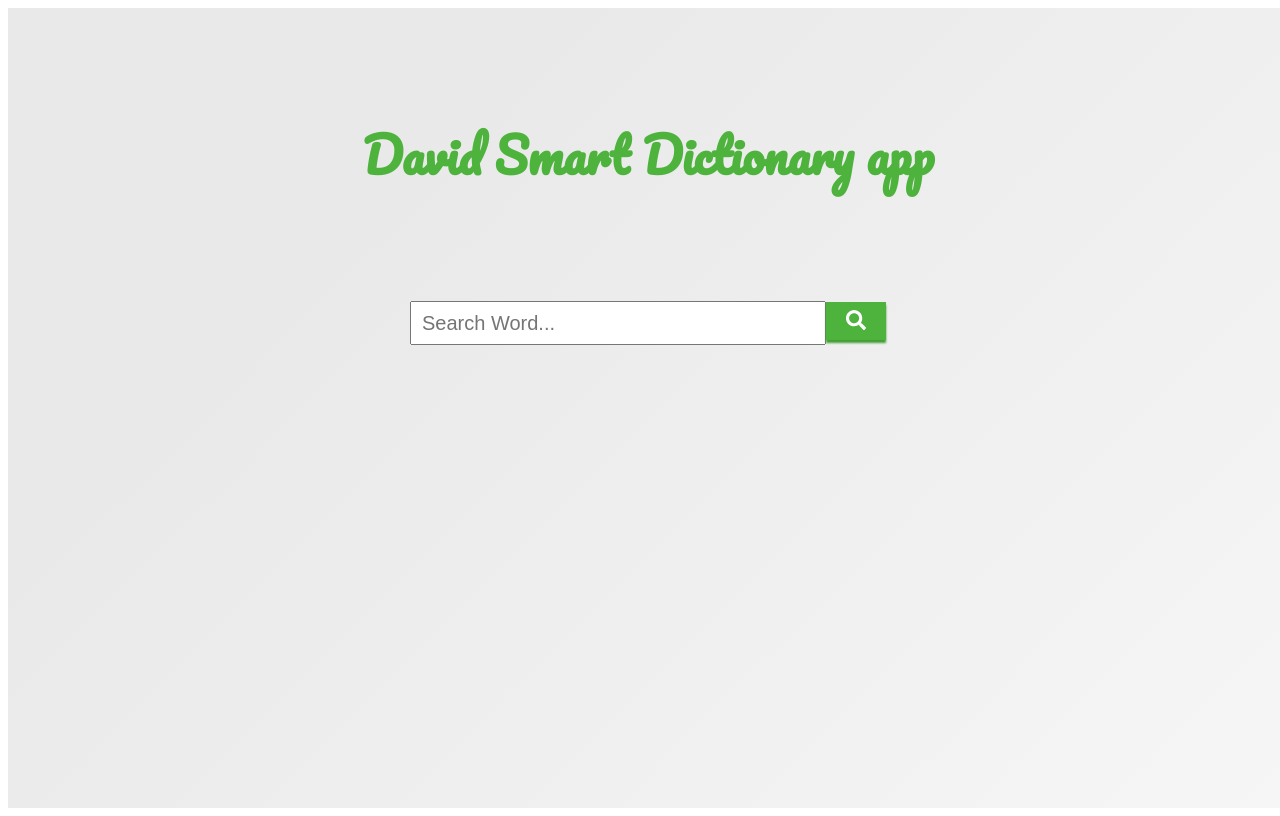
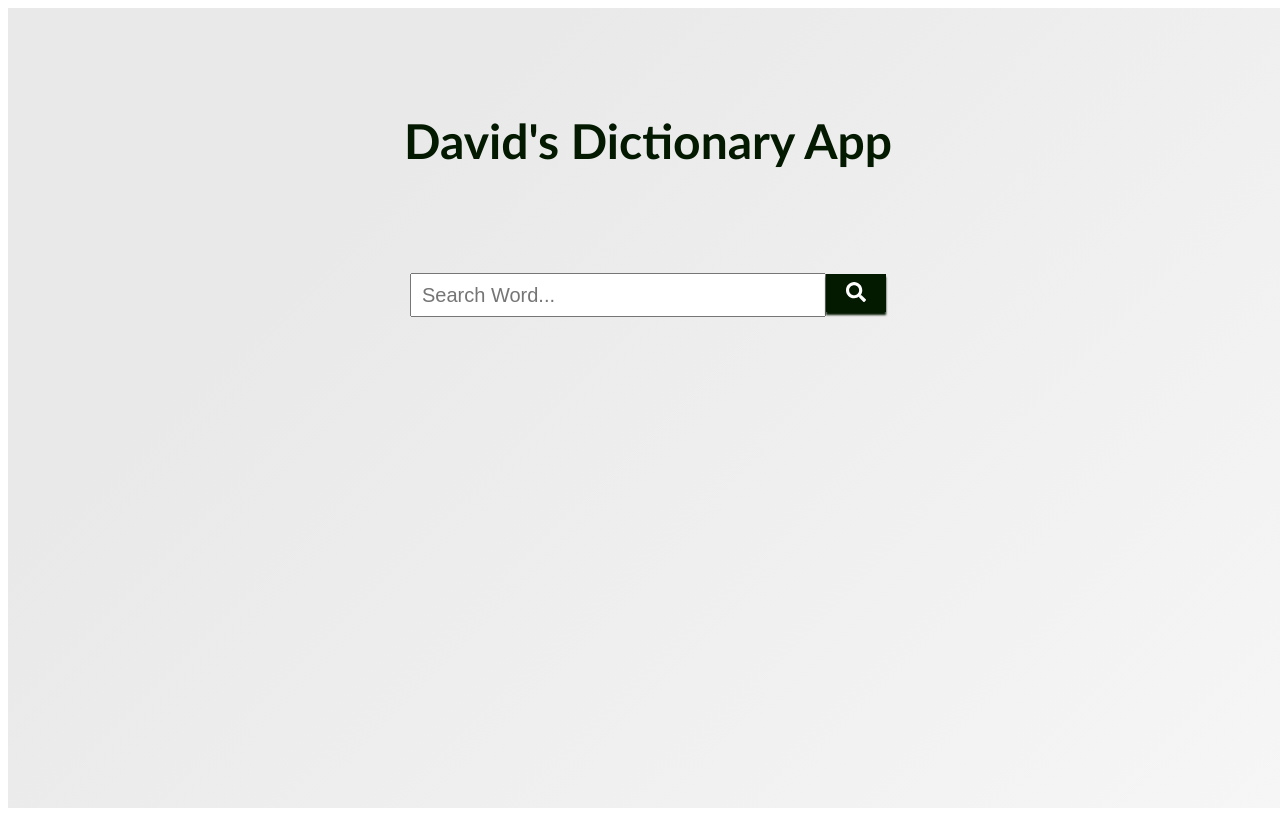
Before and after one commit to davidgraphix/davidsmart-dictionary-app, a React (Create React App) app: page / in a window 1280 px wide. Built offline with nearby package versions, Linux system fonts and the light colour scheme.

Commit message:
Added style and update App.js

```diff
--- a/src/App.css
+++ b/src/App.css
@@ -15,8 +15,8 @@
 h1 {
   text-align: center;
   font-size: 3em;
-  font-family: "Pacifico", cursive;
-  color: #4db33d;
+  font-family: 'Gill Sans', 'Gill Sans MT', Calibri, 'Trebuchet MS', sans-serif;
+  color: #031900;
   padding: 1.5em;
 }
 
@@ -27,7 +27,7 @@ h2 {
 }
 
 h4 {
-  color: #4db33d;
+  color: #031900;
 }
 
 input {
@@ -38,12 +38,12 @@ input {
 }
 
 .searchBox > button {
-  background-color: #4db33d;
+  background-color: #031900;
   height: 38px;
   width: 60px;
   border: none;
   color: white;
-  box-shadow: 0px 3px 2px #439e34;
+  box-shadow: 0px 3px 2px #031900;
   cursor: pointer;
   padding: 0;
 }
--- a/src/components/App.js
+++ b/src/components/App.js
@@ -6,7 +6,7 @@ import "../App.css";
 const App = () => {
   return (
     <div className="App">
-      <h1>David Smart Dictionary app</h1>
+      <h1>David's Dictionary App</h1>
       <SearchMenu />
       <ShowSearchResult />
     </div>
```
